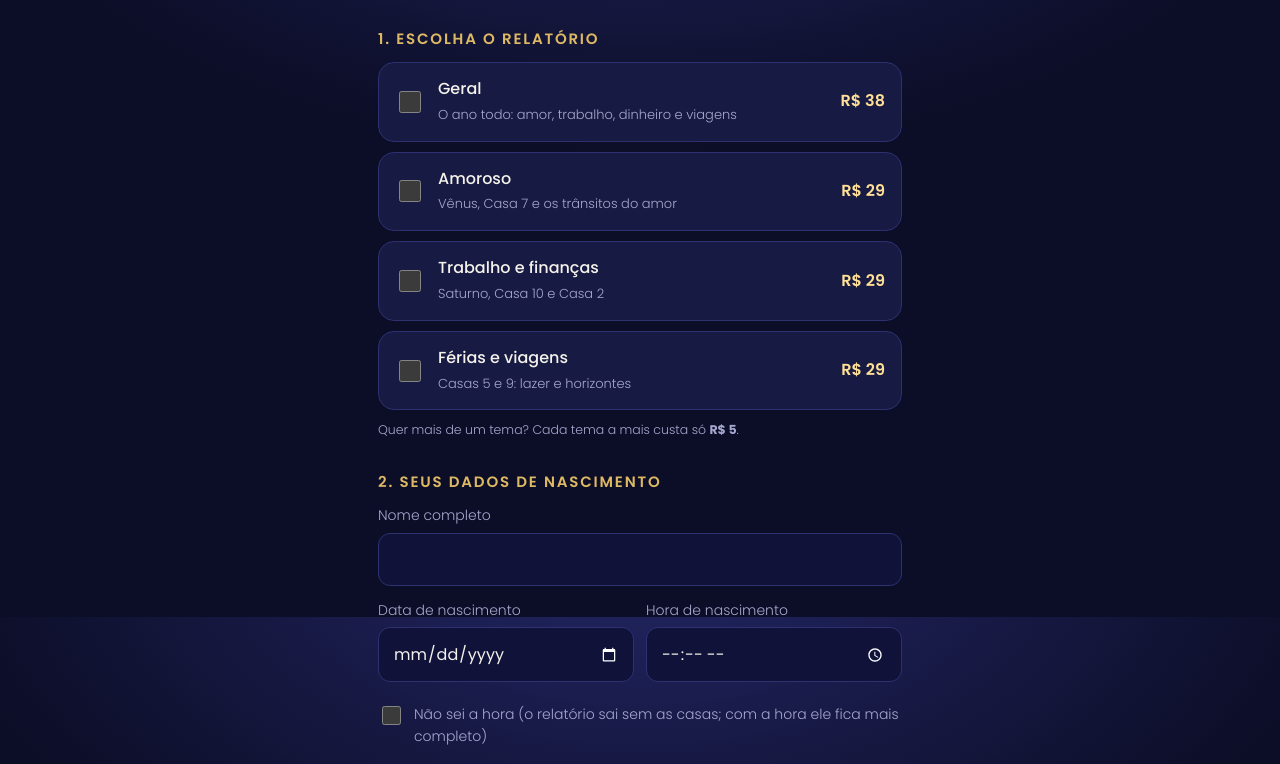
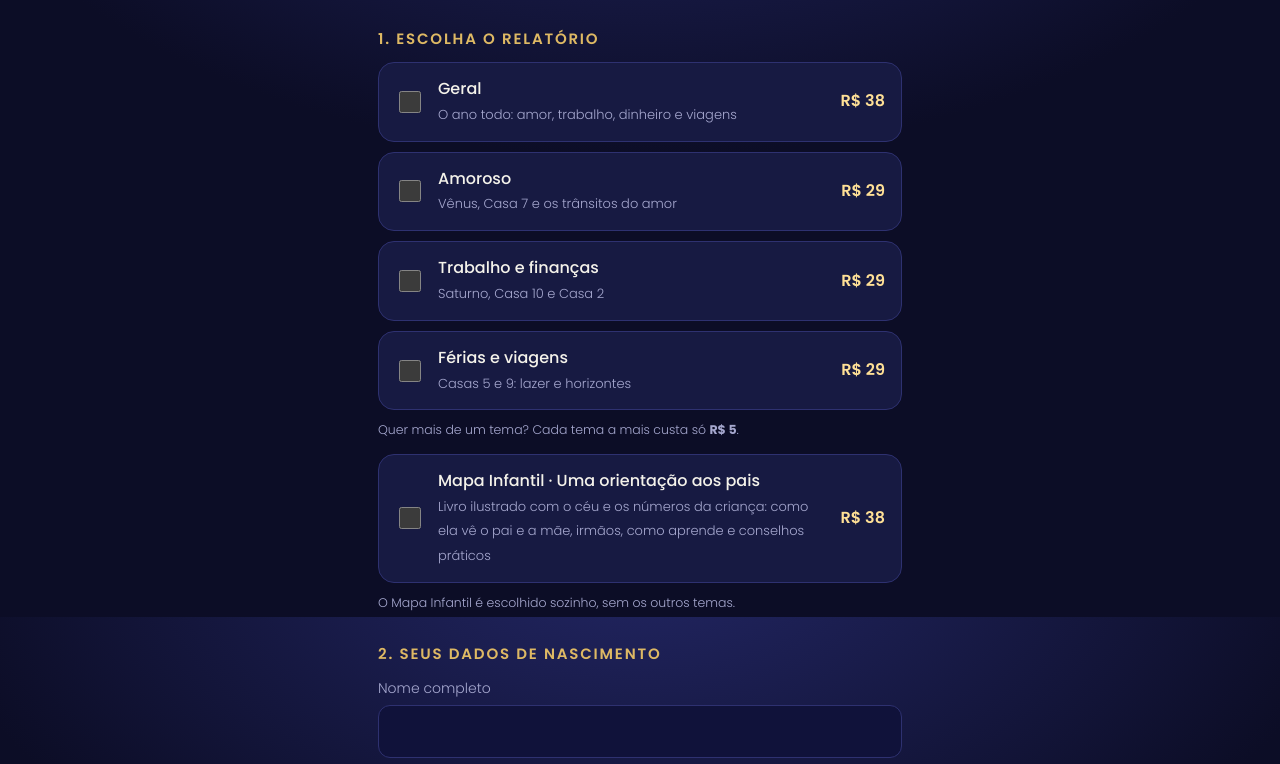
Before and after one commit to Medeir8s/astro-center, a plain HTML site: page relatorio/index.html in a window 1280 px wide. Shown: the part 183-947 px from the top of the page. Drawn offline with Linux system fonts and the light colour scheme.

Commit message:
Página de pedido: Mapa Infantil · Uma orientação aos pais (R$ 38, escolhido sozinho)
Co-Authored-By: Claude Opus 5.5 <noreply@anthropic.com>

```diff
--- a/relatorio/index.html
+++ b/relatorio/index.html
@@ -53,9 +53,14 @@ a{color:var(--gold2)}
 <label class="opt"><input type="checkbox" name="tema" value="trabalho_financas"><span><b>Trabalho e finanças</b><small>Saturno, Casa 10 e Casa 2</small></span><span class="p">R$ 29</span></label>
 <label class="opt"><input type="checkbox" name="tema" value="ferias"><span><b>Férias e viagens</b><small>Casas 5 e 9: lazer e horizontes</small></span><span class="p">R$ 29</span></label>
 <p class="nota" style="margin-top:2px">Quer mais de um tema? Cada tema a mais custa só <b>R$ 5</b>.</p>
+<label class="opt" style="margin-top:14px"><input type="checkbox" name="tema" value="infantil"><span><b>Mapa Infantil · Uma orientação aos pais</b><small>Livro ilustrado com o céu e os números da criança: como ela vê o pai e a mãe, irmãos, como aprende e conselhos práticos</small></span><span class="p">R$ 38</span></label>
+<p class="nota" style="margin-top:2px">O Mapa Infantil é escolhido sozinho, sem os outros temas.</p>
 
-<h2>2. Seus dados de nascimento</h2>
-<label class="f">Nome completo<input type="text" id="nome" autocomplete="name" maxlength="120"></label>
+<h2 id="tit2">2. Seus dados de nascimento</h2>
+<div id="sexoBox" hidden style="margin-bottom:12px"><span class="f" style="display:block;margin-bottom:6px">A criança é</span>
+<label class="chk" style="display:inline-flex;margin-right:18px"><input type="radio" name="sexo" value="menino"><span>Menino</span></label>
+<label class="chk" style="display:inline-flex"><input type="radio" name="sexo" value="menina"><span>Menina</span></label></div>
+<label class="f"><span id="rotNome">Nome completo</span><input type="text" id="nome" autocomplete="name" maxlength="120"></label>
 <div class="row">
 <label class="f">Data de nascimento<input type="date" id="data" min="1900-01-01" max="2026-12-31"></label>
 <label class="f">Hora de nascimento<input type="time" id="hora"></label>
@@ -81,10 +86,19 @@ a{color:var(--gold2)}
 const $=id=>document.getElementById(id);
 const temas=[...document.querySelectorAll('input[name=tema]')];
 let cidade=null;
-const preco=sel=>sel.length?((sel.includes('geral')?38:29)+5*(sel.length-1)):0;
+const preco=sel=>sel.includes('infantil')?38:(sel.length?((sel.includes('geral')?38:29)+5*(sel.length-1)):0);
 const marcados=()=>temas.filter(t=>t.checked).map(t=>t.value);
-function total(){$('total').textContent='R$ '+preco(marcados())}
-temas.forEach(t=>t.addEventListener('change',total));
+function total(){$('total').textContent='R$ '+preco(marcados());
+  const inf=marcados().includes('infantil');
+  $('sexoBox').hidden=!inf;
+  $('tit2').textContent=inf?'2. Dados de nascimento da criança':'2. Seus dados de nascimento';
+  $('rotNome').textContent=inf?'Nome completo da criança (como no registro)':'Nome completo';
+  $('btn').textContent=inf?'Pagar e receber o Mapa Infantil':'Pagar e receber meu relatório';
+  $('nome').autocomplete=inf?'off':'name'}
+// o Mapa Infantil não combina com os outros temas: marcar um desmarca o outro lado
+temas.forEach(t=>t.addEventListener('change',()=>{
+  if(t.checked)temas.forEach(o=>{if(o!==t&&((t.value==='infantil')!==(o.value==='infantil')))o.checked=false});
+  total()}));
 const q=new URLSearchParams(location.search).get('tema');
 if(q){const t=temas.find(x=>x.value===q);if(t){t.checked=true}}
 total();
@@ -101,6 +115,8 @@ $('f').addEventListener('submit',async e=>{
   e.preventDefault();const err=$('err');err.textContent='';
   const sel=marcados(),cfg=window.RELATORIO_CONFIG||{};
   if(!sel.length)return err.textContent='Escolha pelo menos um relatório.';
+  const inf=sel.includes('infantil'),sx=(document.querySelector('input[name=sexo]:checked')||{}).value;
+  if(inf&&!sx)return err.textContent='Marque se a criança é menino ou menina.';
   if($('nome').value.trim().length<3)return err.textContent='Digite seu nome completo.';
   if(!$('data').value)return err.textContent='Informe a data de nascimento.';
   if(!$('semhora').checked&&!$('hora').value)return err.textContent='Informe a hora de nascimento ou marque "Não sei a hora".';
@@ -111,12 +127,12 @@ $('f').addEventListener('submit',async e=>{
   const btn=$('btn');btn.disabled=true;btn.textContent='Abrindo o pagamento…';
   try{
     const r=await fetch(cfg.FUNCAO_PEDIDO,{method:'POST',headers:{'Content-Type':'application/json','apikey':cfg.SUPABASE_ANON,'Authorization':'Bearer '+cfg.SUPABASE_ANON},
-      body:JSON.stringify({temas:sel,nome:$('nome').value.trim(),email:$('email').value.trim(),data:$('data').value,hora:$('semhora').checked?null:$('hora').value,
+      body:JSON.stringify({temas:inf?['infantil_'+sx]:sel,nome:$('nome').value.trim(),email:$('email').value.trim(),data:$('data').value,hora:$('semhora').checked?null:$('hora').value,
         cidade:cidade.nome,lat:cidade.lat,lon:cidade.lon,fuso:cidade.fuso,aceite:true})});
     const j=await r.json();
     if(!r.ok||!j.pagamento)throw new Error(j.erro||'Erro ao abrir o pagamento.');
     location.href=j.pagamento;
-  }catch(x){err.textContent=x.message||'Erro. Tente de novo.';btn.disabled=false;btn.textContent='Pagar e receber meu relatório'}
+  }catch(x){err.textContent=x.message||'Erro. Tente de novo.';btn.disabled=false;total()}
 });
 if(new URLSearchParams(location.search).get('erro'))$('err').textContent='O pagamento não foi concluído. Você pode tentar de novo.';
 })();
```
